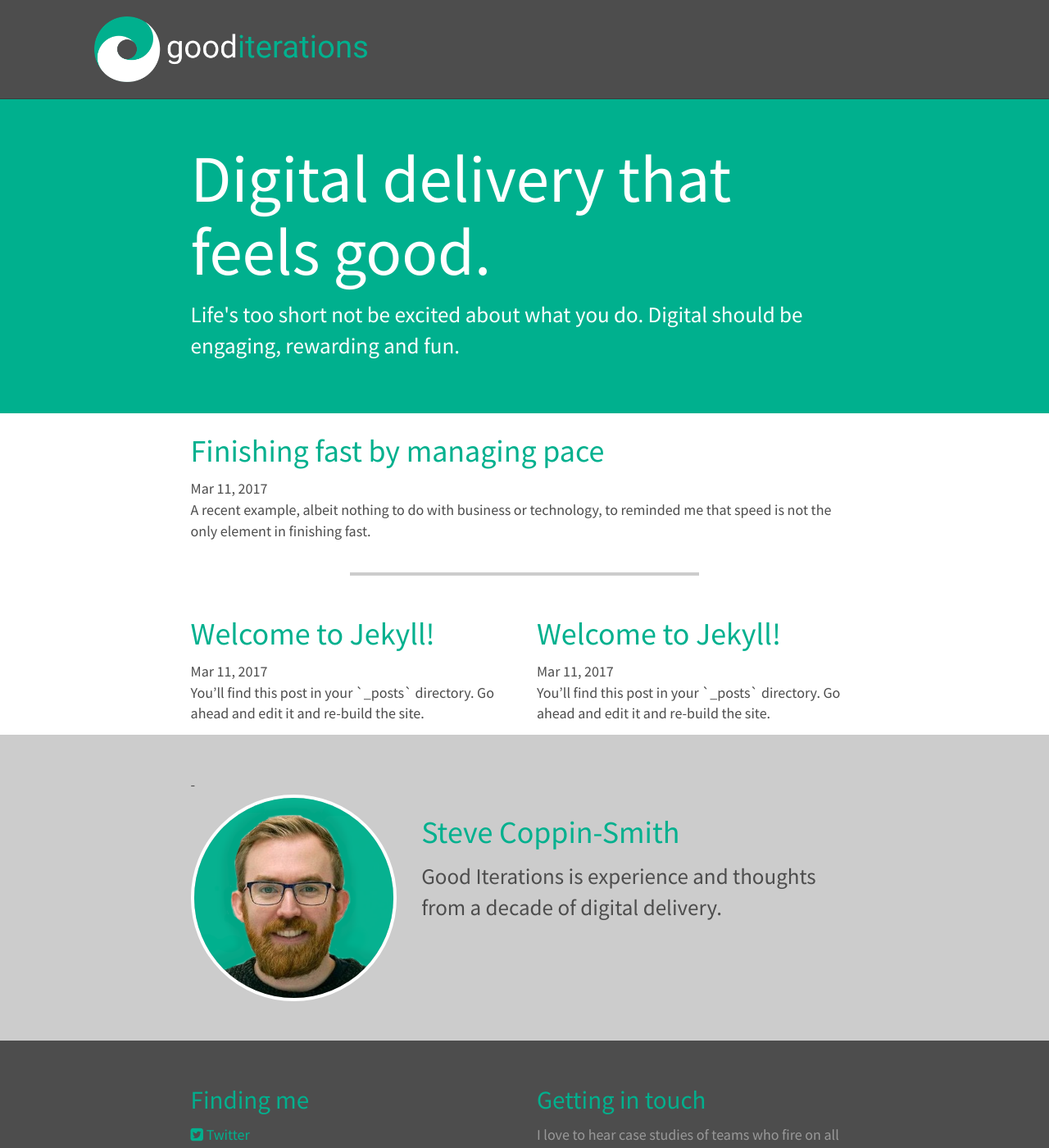
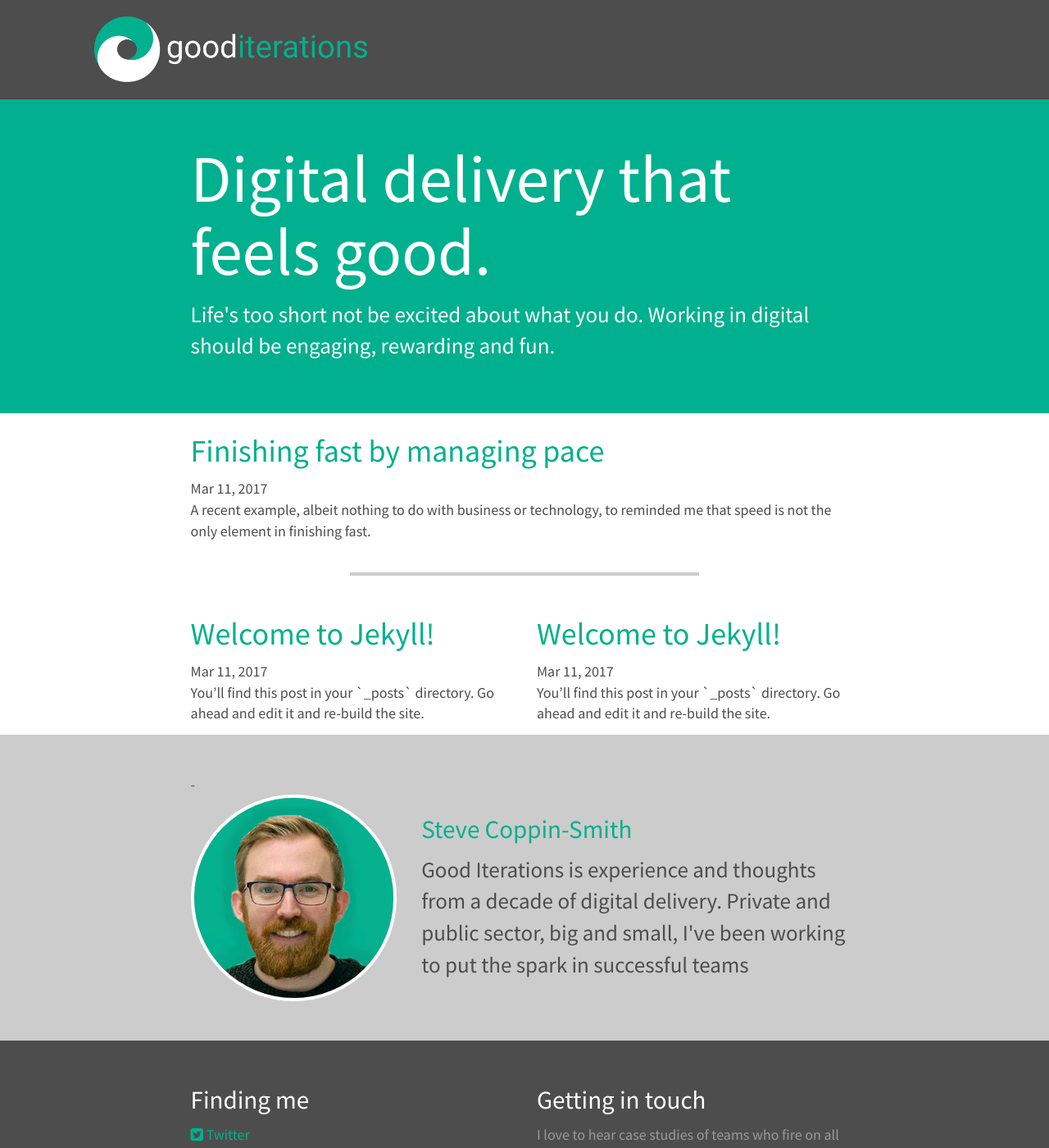
Before and after one commit to goodits/gi-blog, a Jekyll site: the page built from index.html, in a window 1280 px wide and 1400 px high. Shown: the whole window at 82% size. Built offline with Jekyll 4.4.1, drawn with Linux system fonts in a browser that asks for light colours; nearby versions of some CDN libraries.

Commit message:
Adding favicon and tidying copy

```diff
--- a/_includes/head.html
+++ b/_includes/head.html
@@ -10,6 +10,7 @@
   <link rel="canonical" href="{{ page.url | replace:'index.html','' | prepend: site.baseurl | prepend: site.url }}">
   <link rel="alternate" type="application/rss+xml" title="{{ site.title }}" href="{{ "/feed.xml" | prepend: site.baseurl | prepend: site.url }}">
   <link href="https://fonts.googleapis.com/css?family=Russo+One|Source+Sans+Pro" rel="stylesheet">
+  <link rel="shortcut icon" href="/assets/img/favicon.png" />
 
   <script
   src="https://code.jquery.com/jquery-3.1.1.min.js"
--- a/_includes/profile.html
+++ b/_includes/profile.html
@@ -5,8 +5,8 @@
         <img src="/assets/img/profile.png" />
       </div>
       <div class="col-sm-8">
-        <h2>Steve Coppin-Smith</h2>
-        <p>Good Iterations is experience and thoughts from a decade of digital delivery.</p>
+        <h3>Steve Coppin-Smith</h3>
+        <p>Good Iterations is experience and thoughts from a decade of digital delivery. Private and public sector, big and small, I've been working to put the spark in successful teams</p>
       </div>
     </div>
   </div>
--- a/css/main.scss
+++ b/css/main.scss
@@ -109,6 +109,11 @@
   padding: 30px 0px;
   background-color: lighten(#000, 30%);
   color: lighten(#000, 60%);
+
+  h3 {
+    color: #FFF;
+  }
+
   ul {
     list-style: none;
     padding-left: 0px;
--- a/index.html
+++ b/index.html
@@ -5,7 +5,7 @@
 <div class="jumbotron brand-bg">
   <div class="container">
     <h1>Digital delivery that feels good.</h1>
-    <p>Life's too short not be excited about what you do. Digital should be engaging, rewarding and fun.</p>
+    <p>Life's too short not be excited about what you do. Working in digital should be engaging, rewarding and fun.</p>
   </div>
 </div>
 
```
Also changed, not shown: assets/img/favicon.png (added).
